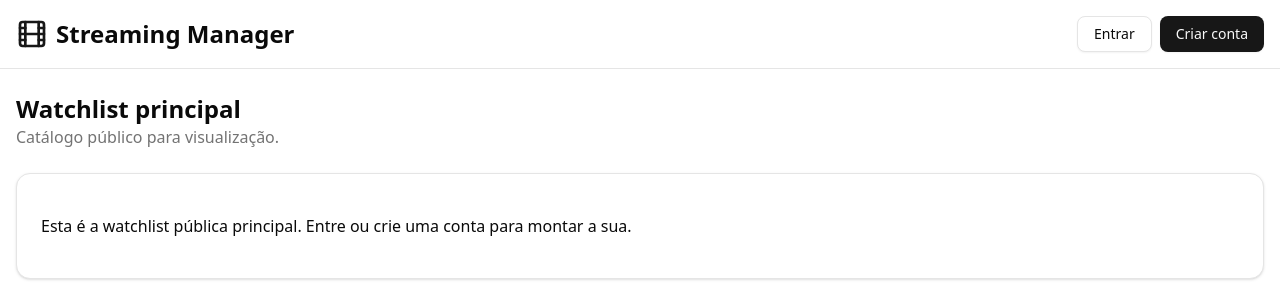
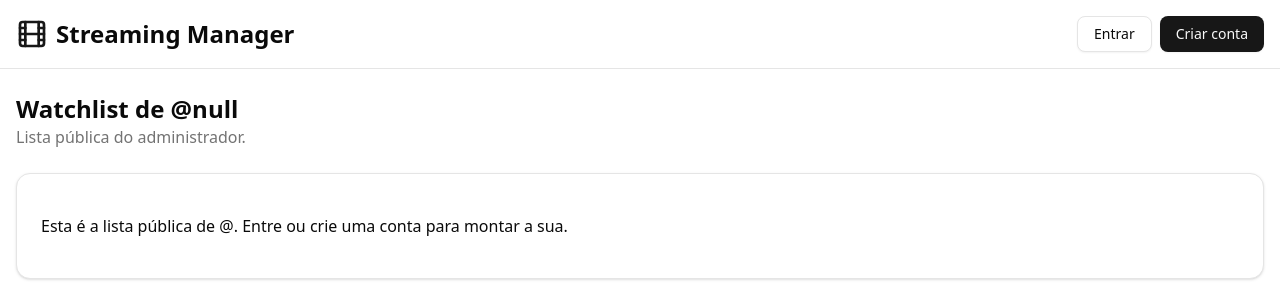
Before and after one commit to ernestosrf/streaming_manager, a React (Vite) app in the folder streaming-frontend/: page / in a window 1280 px wide. Shown: the top 288 px of the page. Built offline with nearby package versions, Linux system fonts and the light colour scheme; no server answers.

Commit message:
feat(watchlist): identify the owner of each public list
The home list is the administrator catalog, and a signed-in visitor gets a direct link back to their own list.

```diff
--- a/streaming-frontend/src/components/WatchlistView.jsx
+++ b/streaming-frontend/src/components/WatchlistView.jsx
@@ -16,7 +16,7 @@ import { SessionExpiredError } from '@/lib/errors.js'
 
 function WatchlistView({ ownerUsername, isHome = false }) {
   const navigate = useNavigate()
-  const { isAuthenticated, user, meta, logout, makeAuthenticatedRequest, getAuthHeaders } = useAuth()
+  const { isAuthenticated, user, meta, isAdmin, logout, makeAuthenticatedRequest, getAuthHeaders } = useAuth()
   const [owner, setOwner] = useState(null)
   const [content, setContent] = useState([])
   const [streamings, setStreamings] = useState([])
@@ -228,10 +228,15 @@ function WatchlistView({ ownerUsername, isHome = false }) {
       <div className="flex flex-col gap-4 md:flex-row md:items-center md:justify-between mb-6">
         <div>
           <h2 className="text-2xl font-bold">
-            {isHome ? 'Watchlist principal' : `Watchlist de @${owner?.username}`}
+            {isHome
+              ? `Watchlist de @${owner?.username || meta?.admin_username}`
+              : `Watchlist de @${owner?.username || ownerUsername}`}
           </h2>
           <p className="text-muted-foreground">
-            {isOwner ? 'Você pode gerenciar os títulos desta lista.' : 'Catálogo público para visualização.'}
+            {isOwner && isHome && 'Lista pública principal. Você pode gerenciar os títulos.'}
+            {isOwner && !isHome && 'Você pode gerenciar os títulos desta lista.'}
+            {!isOwner && isHome && 'Lista pública do administrador.'}
+            {!isOwner && !isHome && 'Catálogo público para visualização.'}
           </p>
         </div>
         {isOwner && (
@@ -246,18 +251,20 @@ function WatchlistView({ ownerUsername, isHome = false }) {
         <Card className="mb-6">
           <CardContent className="py-4">
             <p className="text-sm md:text-base">
-              Esta é a watchlist pública principal. Entre ou crie uma conta para montar a sua.
+              Esta é a lista pública de @{owner?.username || meta?.admin_username}. Entre ou crie uma conta para montar a sua.
             </p>
           </CardContent>
         </Card>
       )}
 
-      {isAuthenticated && isHome && user && owner && user.username !== owner.username && (
+      {isAuthenticated && user && owner && user.username !== owner.username && (
         <Card className="mb-6">
           <CardContent className="py-4 flex flex-col gap-3 md:flex-row md:items-center md:justify-between">
-            <p className="text-sm md:text-base">Acesse a sua watchlist para adicionar e editar títulos.</p>
+            <p className="text-sm md:text-base">
+              Você está vendo a lista pública de @{owner.username}. A sua lista é outra.
+            </p>
             <Button asChild>
-              <Link to={`/${user.username}`}>Minha watchlist</Link>
+              <Link to={isAdmin ? '/' : `/${user.username}`}>Minha watchlist</Link>
             </Button>
           </CardContent>
         </Card>
```
